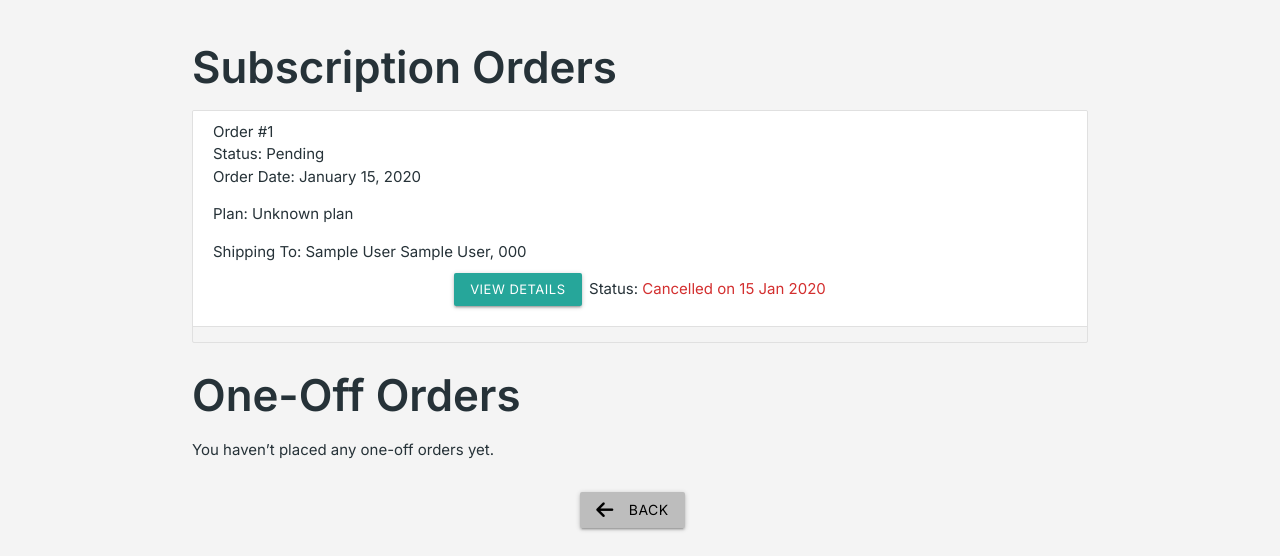
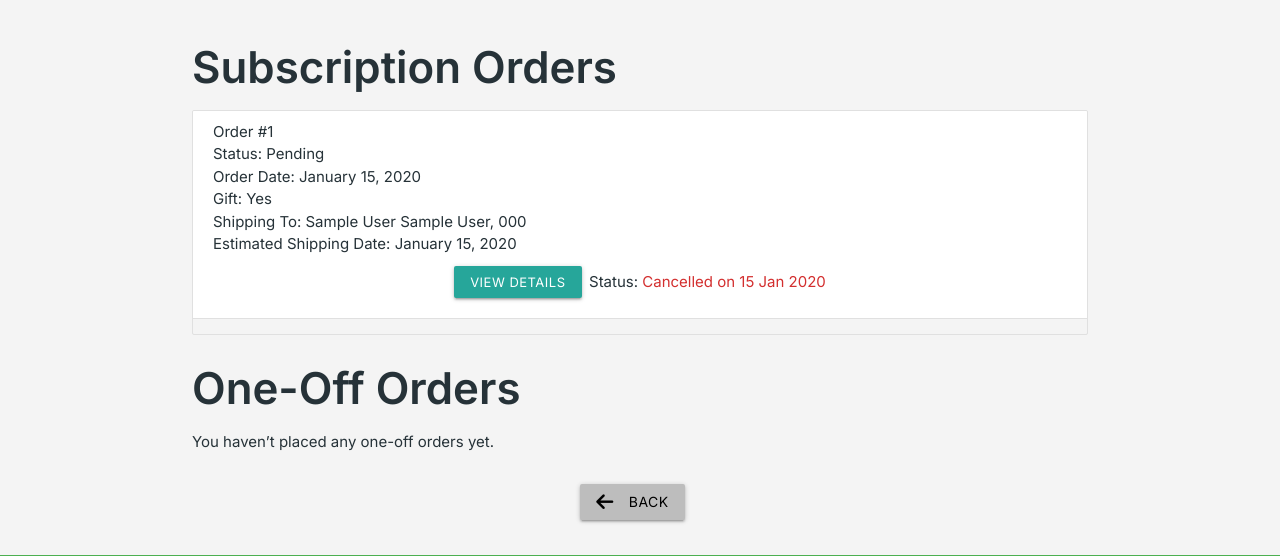
Before and after one commit to monkphin/HobbySub, a Django app: page /orders/history/ in a window 1280 px wide. Shown: the part 197-753 px from the top of the page. Run offline with Django 3.2, Linux system fonts and the light colour scheme; a user stored in the database is signed in; tables that the repository leaves empty hold one stand-in row (values such as "Sample post"); parts of the project's set-up code (start-up, migrations or seed data) failed here and were passed over; some libraries are stand-ins or nearby versions.

Commit message:
Added logic to show if an order i a gift in user and amdin views

```diff
--- a/dashboard/templates/dashboard/user_orders.html
+++ b/dashboard/templates/dashboard/user_orders.html
@@ -19,6 +19,7 @@
           <th>Order Date</th>
           <th>Payment Status</th>
           <th>Order Status</th>
+          <th>Is Gift</th>
           <th>Subscription Status</th>
           <th>Box Name</th>
         </tr>
@@ -78,6 +79,11 @@
               {% endif %}
           </td>
 
+          <!-- Is Gift Logic -->
+          <td>
+          {{ order.is_gift|yesno:"Yes,No" }}
+          </td>
+
           <!-- Subscription Logic -->
           <td>
             {% if order.stripe_subscription_id %}
--- a/orders/templates/orders/order_list_item.html
+++ b/orders/templates/orders/order_list_item.html
@@ -1,41 +1,57 @@
 {% load static %}
 {% load custom_filters %}
 
+<!-- Order List Item -->
 <li class="collection-item">
+
+    <!-- 🔎 Main Order Information -->
     <strong>Order #{{ order.id }}</strong><br>
     <strong>Status:</strong> {{ order.status|title }}<br>
     <strong>Order Date:</strong> {{ order.order_date|date:"F j, Y" }}<br>
-    {% if order.stripe_subscription_id %}
-      {% with sub_map|get_item:order.stripe_subscription_id as sub_info %}
-        <p><strong>Plan:</strong> {{ sub_info.label }}</p>
-      {% endwith %}
+    <strong>Gift:</strong> {{ order.is_gift|yesno:"Yes,No" }}<br>
+
+
+    <!-- 📦 Shipping Information -->
+    <strong>Shipping To:</strong>
+    {{ order.shipping_address.recipient_f_name }}
+    {{ order.shipping_address.recipient_l_name }},
+    {{ order.shipping_address.postcode }}<br>
+
+    {% if order.scheduled_shipping_date %}
+        <strong>Estimated Shipping Date:</strong> {{ order.scheduled_shipping_date|date:"F j, Y" }}<br>
     {% endif %}
 
-    <strong>Shipping To:</strong> {{ order.shipping_address.recipient_f_name }} {{ order.shipping_address.recipient_l_name }}, {{ order.shipping_address.postcode }}<br>
+    <!-- 🎯 Action Buttons -->
     <div class="btn-group">
         <a class="btn-small modal-trigger" href="#order-modal-{{ order.id }}">
             View Details
         </a>
+
         {% if order.stripe_subscription_id %}
             {% with sub_map|get_item:order.stripe_subscription_id as sub_info %}
-          {% if not sub_info.sub.cancelled_at %}
+                {% if sub_info and not sub_info.sub.cancelled_at %}
                     <button class="btn-small red lighten-1 white-text cancel-subscription-btn" data-subscription-id="{{ sub_info.sub.stripe_subscription_id }}">
                         Cancel Subscription
                     </button>
-          {% else %}
-            <p><strong>Status:</strong> <span class="red-text text-darken-2">Cancelled on {{ sub_info.sub.cancelled_at|date:"d M Y" }}</span></p>
+                {% elif sub_info %}
+                    <p><strong>Status:</strong>
+                        <span class="red-text text-darken-2">
+                            Cancelled on {{ sub_info.sub.cancelled_at|date:"d M Y" }}
+                        </span>
+                    </p>
                 {% endif %}
             {% endwith %}
         {% endif %}
     </div>
 </li>
 
-  <!-- Modal for Order Details -->
+<!-- 🔎 Modal for Order Details -->
 <div id="order-modal-{{ order.id }}" class="modal">
   <div class="modal-content">
     <h4>Order #{{ order.id }}</h4>
     <p><strong>Status:</strong> {{ order.status|title }}</p>
     <p><strong>Order Date:</strong> {{ order.order_date|date:"F j, Y" }}</p>
+
     {% with payments_by_order|get_item:order.id as payment %}
       {% if payment %}
         <p><strong>Payment:</strong> £{{ payment.amount }} — {{ payment.status|title }}</p>
@@ -44,6 +60,7 @@
         <p><strong>Payment:</strong> Not recorded</p>
       {% endif %}
     {% endwith %}
+
     <p><strong>Shipping Address:</strong><br>
       {{ order.shipping_address.recipient_f_name }} {{ order.shipping_address.recipient_l_name }}<br>
       {{ order.shipping_address.address_line_1 }}<br>
@@ -56,13 +73,16 @@
       {{ order.shipping_address.country.name }}<br>
       {{ order.shipping_address.phone_number }}
     </p>
+
     {% if order.scheduled_shipping_date %}
       <p><strong>Estimated Shipping Date:</strong> {{ order.scheduled_shipping_date|date:"F j, Y" }}</p>
     {% endif %}
+
     {% if order.box %}
       <p><strong>Box:</strong> {{ order.box.name }}</p>
     {% endif %}
   </div>
+
   <div class="modal-footer btn-group">
     <a href="#!" class="modal-close btn-flat">Close</a>
   </div>
--- a/orders/views.py
+++ b/orders/views.py
@@ -398,21 +398,25 @@ def order_cancel(request):
     )
     return render(request, 'orders/order_cancel.html')
 
-
 @login_required
 def order_history(request):
-    all_orders = Order.objects.select_related("shipping_address").filter(
+    # 🛠️ Force refresh the queryset as a list to avoid stale data
+    all_orders = list(Order.objects.select_related("shipping_address").filter(
         user=request.user
-    ).order_by('-order_date')
+    ).order_by('-order_date', '-id'))
+
     payments = Payment.objects.filter(order__in=all_orders)
     subscriptions = StripeSubscriptionMeta.objects.filter(user=request.user)
+
     sub_map = {
         sub.stripe_subscription_id: {
             'sub': sub,
             'label': get_subscription_duration_display(sub),
             'status': get_subscription_status(sub),
+            'is_gift': sub.is_gift
         } for sub in subscriptions
     }
+
     payments_by_order = {p.order_id: p for p in payments}
 
     sub_orders = [o for o in all_orders if o.stripe_subscription_id]
```
Lines whose indentation alone changed are shown as unchanged.
